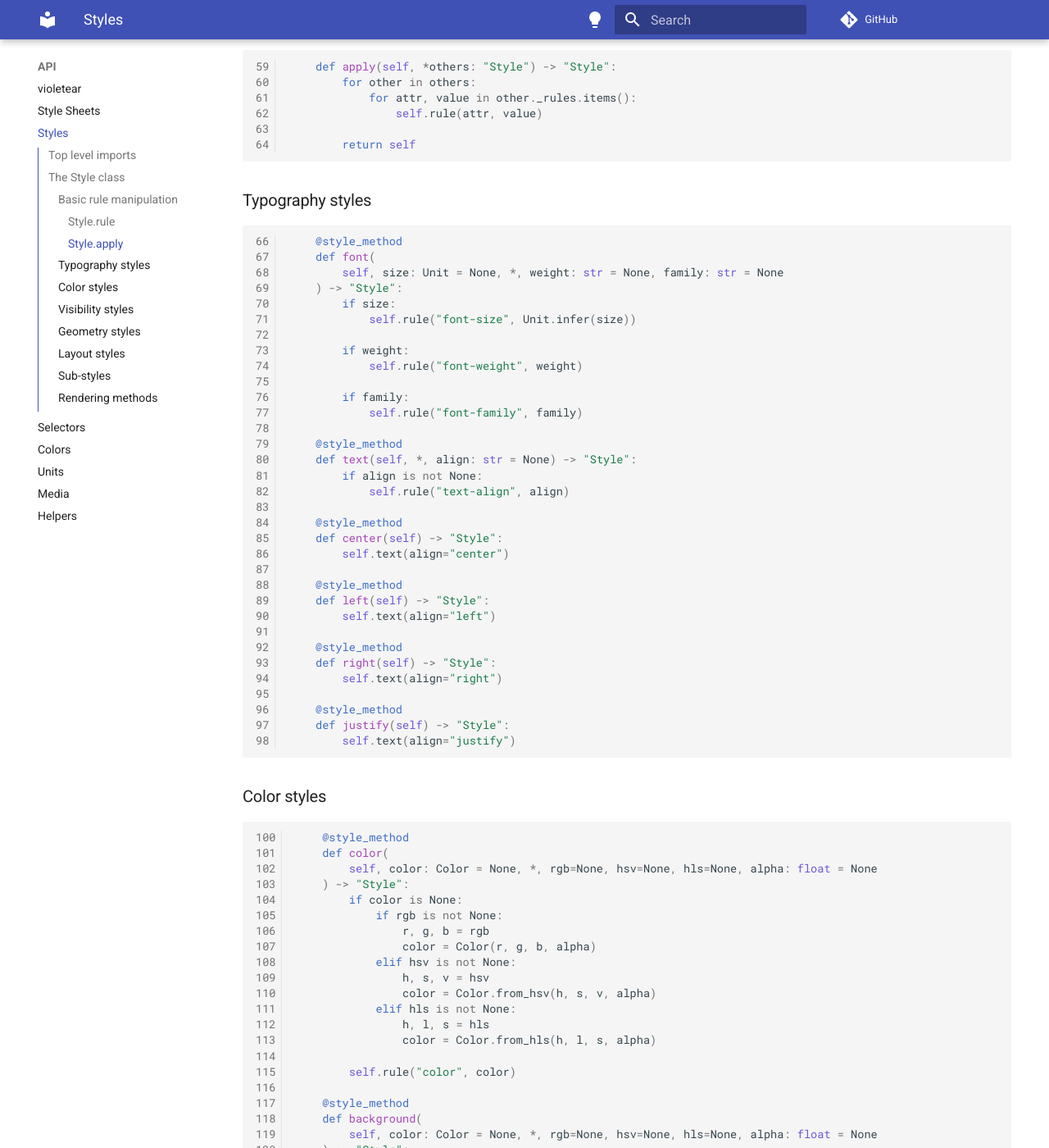
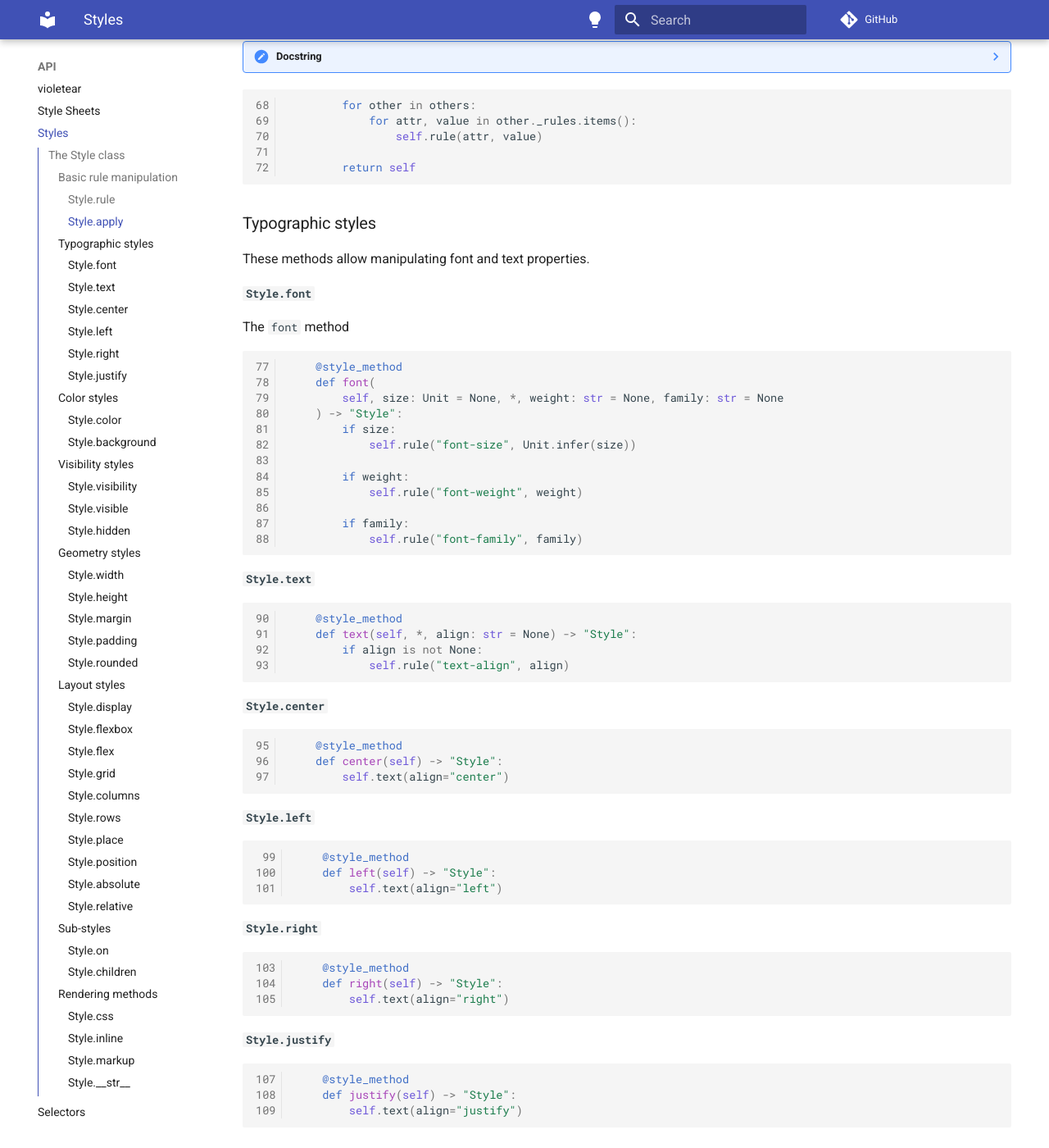
Before and after one commit to apiad/violetear, an MkDocs documentation site: the page built from docs/api/violetear.style.md, in a window 1280 px wide and 1400 px high, scrolled down 1690 px. Shown: the whole window at 82% size. Built offline with MkDocs 1.6.1 and Material for MkDocs 9.7.7, drawn with Linux system fonts in a browser that asks for light colours; comment, search, counter and statistics services are not loaded; some of the changed text lies outside the part shown.

Commit message:
Improved docs

````diff
--- a/docs/api/violetear.style.md
+++ b/docs/api/violetear.style.md
@@ -1,8 +1,8 @@
+# Styles
+
 ??? note "Docstring"
     This module defines the `Style` class.
 
-
-## Top level imports
 
 These are for typing our methods:
 
@@ -76,7 +76,6 @@ class Style:
 ```
 
 ### Basic rule manipulation
-
 These methods allows manipulating rules manually.
 
 #### `Style.rule`
@@ -112,6 +111,21 @@ in one or more input styles into this style.
 
 ```python linenums="59"
     def apply(self, *others: "Style") -> "Style":
+```
+
+??? note "Docstring"
+    Copy rules from other styles.
+
+    Rules are defined in order, so later styles will override former ones.
+
+    **Parameters**:
+
+    - `others`: A sequence of `Style` instances to copy their rules.
+
+
+
+
+```python linenums="68"
         for other in others:
             for attr, value in other._rules.items():
                 self.rule(attr, value)
@@ -119,11 +133,15 @@ in one or more input styles into this style.
         return self
 ```
 
-### Typography styles
+### Typographic styles
+These methods allow manipulating font and text properties.
+
+#### `Style.font`
+The `font` method
 
 
 
-```python linenums="66"
+```python linenums="77"
     @style_method
     def font(
         self, size: Unit = None, *, weight: str = None, family: str = None
@@ -136,24 +154,54 @@ in one or more input styles into this style.
 
         if family:
             self.rule("font-family", family)
+```
 
+#### `Style.text`
+
+
+
+```python linenums="90"
     @style_method
     def text(self, *, align: str = None) -> "Style":
         if align is not None:
             self.rule("text-align", align)
+```
 
+#### `Style.center`
+
+
+
+```python linenums="95"
     @style_method
     def center(self) -> "Style":
         self.text(align="center")
+```
 
+#### `Style.left`
+
+
+
+```python linenums="99"
     @style_method
     def left(self) -> "Style":
         self.text(align="left")
+```
 
+#### `Style.right`
+
+
+
+```python linenums="103"
     @style_method
     def right(self) -> "Style":
         self.text(align="right")
+```
 
+#### `Style.justify`
+
+
+
+```python linenums="107"
     @style_method
     def justify(self) -> "Style":
         self.text(align="justify")
@@ -161,9 +209,11 @@ in one or more input styles into this style.
 
 ### Color styles
 
+#### `Style.color`
 
 
-```python linenums="100"
+
+```python linenums="112"
     @style_method
     def color(
         self, color: Color = None, *, rgb=None, hsv=None, hls=None, alpha: float = None
@@ -180,7 +230,13 @@ in one or more input styles into this style.
                 color = Color.from_hls(h, l, s, alpha)
 
         self.rule("color", color)
+```
 
+#### `Style.background`
+
+
+
+```python linenums="129"
     @style_method
     def background(
         self, color: Color = None, *, rgb=None, hsv=None, hls=None, alpha: float = None
@@ -201,17 +257,31 @@ in one or more input styles into this style.
 
 ### Visibility styles
 
+#### `Style.visibility`
 
 
-```python linenums="134"
+
+```python linenums="147"
     @style_method
     def visibility(self, visibility: str) -> "Style":
         self.rule("visibility", visibility)
+```
 
+#### `Style.visible`
+
+
+
+```python linenums="151"
     @style_method
     def visible(self) -> "Style":
         self.visibility("visible")
+```
 
+#### `Style.hidden`
+
+
+
+```python linenums="155"
     @style_method
     def hidden(self) -> "Style":
         self.visibility("hidden")
@@ -219,9 +289,11 @@ in one or more input styles into this style.
 
 ### Geometry styles
 
+#### `Style.width`
 
 
-```python linenums="146"
+
+```python linenums="160"
     @style_method
     def width(self, value=None, *, min=None, max=None) -> "Style":
         if value is not None:
@@ -232,7 +304,13 @@ in one or more input styles into this style.
 
         if max is not None:
             self.rule("max-width", Unit.infer(max, on_float=pc))
+```
 
+#### `Style.height`
+
+
+
+```python linenums="171"
     @style_method
     def height(self, value=None, *, min=None, max=None) -> "Style":
         if value is not None:
@@ -243,7 +321,13 @@ in one or more input styles into this style.
 
         if max is not None:
             self.rule("max-height", Unit.infer(max, on_float=pc))
+```
 
+#### `Style.margin`
+
+
+
+```python linenums="182"
     @style_method
     def margin(self, all=None, *, left=None, right=None, top=None, bottom=None) -> "Style":
         if all is not None:
@@ -256,7 +340,13 @@ in one or more input styles into this style.
             self.rule("margin-top", Unit.infer(top))
         if bottom is not None:
             self.rule("margin-bottom", Unit.infer(bottom))
+```
 
+#### `Style.padding`
+
+
+
+```python linenums="195"
     @style_method
     def padding(self, all=None, *, left=None, right=None, top=None, bottom=None) -> "Style":
         if all is not None:
@@ -269,7 +359,13 @@ in one or more input styles into this style.
             self.rule("padding-top", Unit.infer(top))
         if bottom is not None:
             self.rule("padding-bottom", Unit.infer(bottom))
+```
 
+#### `Style.rounded`
+
+
+
+```python linenums="208"
     @style_method
     def rounded(self, radius: Unit = None) -> "Style":
         if radius is None:
@@ -280,13 +376,21 @@ in one or more input styles into this style.
 
 ### Layout styles
 
+#### `Style.display`
 
 
-```python linenums="201"
+
+```python linenums="216"
     @style_method
     def display(self, display: str) -> "Style":
         self.rule("display", display)
+```
 
+#### `Style.flexbox`
+
+
+
+```python linenums="220"
     @style_method
     def flexbox(
         self,
@@ -312,7 +416,13 @@ in one or more input styles into this style.
 
         if justify is not None:
             self.rule("justify-content", justify)
+```
 
+#### `Style.flex`
+
+
+
+```python linenums="246"
     @style_method
     def flex(
         self, grow: float = None, shrink: float = None, basis: int = None,
@@ -325,7 +435,13 @@ in one or more input styles into this style.
 
         if basis is not None:
             self.rule("flex-basis", Unit.infer(basis, on_float=fr))
+```
 
+#### `Style.grid`
+
+
+
+```python linenums="259"
     @style_method
     def grid(
         self,
@@ -358,7 +474,13 @@ in one or more input styles into this style.
             self.rule("grid-auto-rows", auto_rows)
 
         self.rule("gap", Unit.infer(gap, on_float=fr))
+```
 
+#### `Style.columns`
+
+
+
+```python linenums="292"
     @style_method
     def columns(
         self, count: int, min: GridSize = None, max: GridSize = None, *, gap: Unit = 0
@@ -370,7 +492,13 @@ in one or more input styles into this style.
             max = fr(1)
 
         self.grid(columns=repeat(count, minmax(min, max)), gap=gap)
+```
 
+#### `Style.rows`
+
+
+
+```python linenums="304"
     @style_method
     def rows(
         self, count: int, min: GridSize = None, max: GridSize = None, *, gap: Unit = 0
@@ -382,7 +510,13 @@ in one or more input styles into this style.
             max = fr(1)
 
         self.grid(rows=repeat(count, minmax(min, max)), gap=gap)
+```
 
+#### `Style.place`
+
+
+
+```python linenums="316"
     @style_method
     def place(
         self,
@@ -400,7 +534,13 @@ in one or more input styles into this style.
                 rows = f"{rows[0]} / {rows[1]+1}"
 
             self.rule("grid-row", rows)
+```
 
+#### `Style.position`
+
+
+
+```python linenums="334"
     @style_method
     def position(
         self,
@@ -421,7 +561,13 @@ in one or more input styles into this style.
             self.rule("top", Unit.infer(top))
         if bottom is not None:
             self.rule("bottom", Unit.infer(bottom))
+```
 
+#### `Style.absolute`
+
+
+
+```python linenums="355"
     @style_method
     def absolute(
         self,
@@ -432,7 +578,13 @@ in one or more input styles into this style.
         bottom: int = None,
     ) -> "Style":
         self.position("absolute", left=left, right=right, top=top, bottom=bottom)
+```
 
+#### `Style.relative`
+
+
+
+```python linenums="366"
     @style_method
     def relative(
         self,
@@ -447,14 +599,22 @@ in one or more input styles into this style.
 
 ### Sub-styles
 
+#### `Style.on`
 
 
-```python linenums="362"
+
+```python linenums="378"
     def on(self, state) -> "Style":
         style = Style(self.selector.on(state))
         self._children.append(style)
         return style
+```
 
+#### `Style.children`
+
+
+
+```python linenums="383"
     def children(self, selector: str = "*", *, nth: int = None) -> "Style":
         style = Style(self.selector.children(selector, nth=nth))
         self._children.append(style)
@@ -463,9 +623,11 @@ in one or more input styles into this style.
 
 ### Rendering methods
 
+#### `Style.css`
 
 
-```python linenums="372"
+
+```python linenums="389"
     def css(self, inline: bool = False) -> str:
         separator = "" if inline else "\n"
 
@@ -477,13 +639,31 @@ in one or more input styles into this style.
             return rules
 
         return f"{self.selector.css()} {{\n{textwrap.indent(rules, 4*' ')}\n}}"
+```
 
+#### `Style.inline`
+
+
+
+```python linenums="401"
     def inline(self) -> str:
         return f'style="{self.css(inline=True)}"'
+```
 
+#### `Style.markup`
+
+
+
+```python linenums="404"
     def markup(self) -> str:
         return self.selector.markup()
+```
 
+#### `Style.__str__`
+
+
+
+```python linenums="407"
     def __str__(self):
         return self.markup()
 ```
````
Also changed, not shown: 1 other file.
